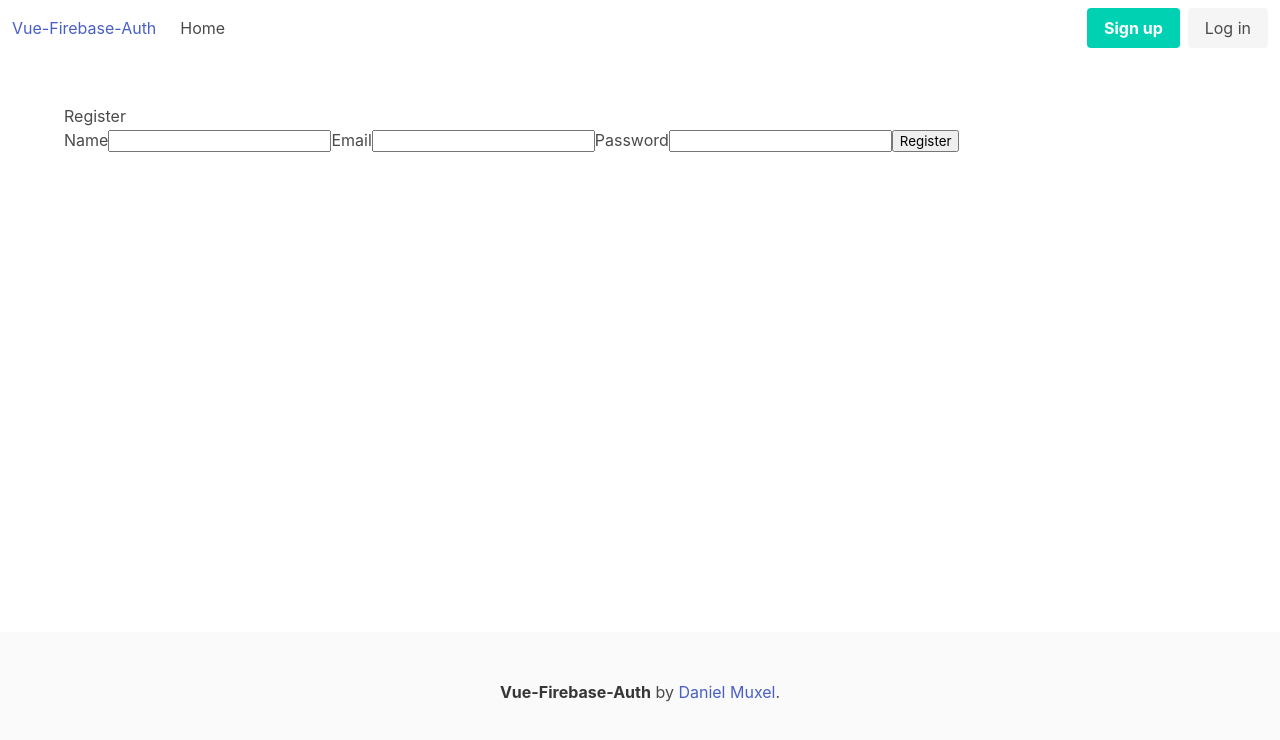
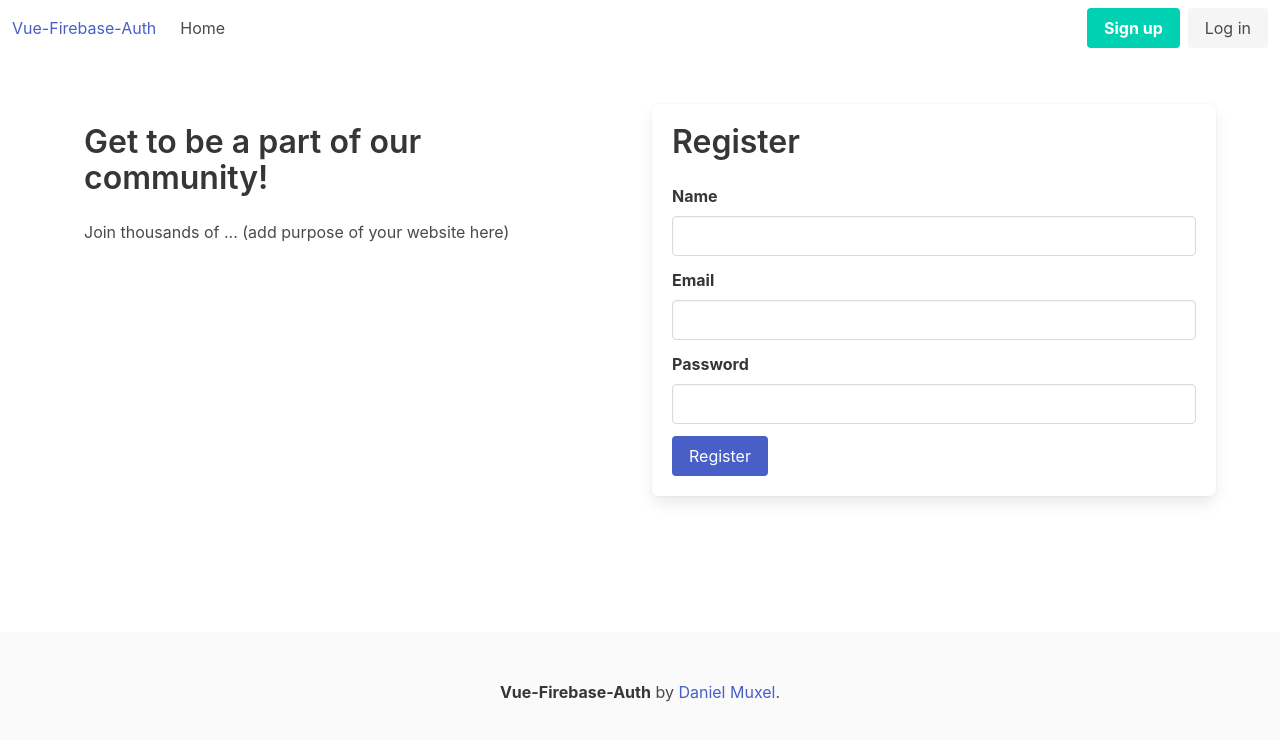
Before and after one commit to danielmuxel/vue-firebase-auth, a Vue app: page /register in a window 1280 px wide. Shown: the top 740 px of the page. Built offline with nearby package versions, Linux system fonts and the light colour scheme; no server answers.

Commit message:
Login and registration updated to bulma

```diff
--- a/src/views/Login.vue
+++ b/src/views/Login.vue
@@ -1,3 +1,71 @@
 <template>
-  <h1>Login</h1>
+  <div class="columns">
+    <div class="column">
+      <div class="box is-shadowless">
+        <h1 class="title">Hello and welcome back!</h1>
+        <p>Just login to access your Dashboard again</p>
+      </div>
+    </div>
+    <div class="column">
+      <form class="box" @submit.prevent="submit">
+        <h2 class="title">Login</h2>
+
+        <article v-if="error" class="message is-danger">
+          <div class="message-body">
+            {{ error }}
+          </div>
+        </article>
+
+        <div class="field">
+          <label class="label">Email</label>
+          <div class="control">
+            <input v-model="form.email" class="input" type="text" />
+          </div>
+        </div>
+
+        <div class="field">
+          <label class="label">Password</label>
+          <div class="control">
+            <input v-model="form.password" class="input" type="password" />
+          </div>
+        </div>
+
+        <div class="field is-grouped">
+          <div class="control">
+            <button type="submit" class="button is-link">Login</button>
+          </div>
+        </div>
+      </form>
+    </div>
+  </div>
 </template>
+
+<script>
+import firebase from "firebase";
+
+export default {
+  data() {
+    return {
+      form: {
+        name: "",
+        email: "",
+        password: "",
+      },
+      error: null,
+    };
+  },
+  methods: {
+    submit() {
+      firebase
+        .auth()
+        .signInWithEmailAndPassword(this.form.email, this.form.password)
+        .then((data) => {
+          this.$router.replace({ name: "Dashboard" });
+        })
+        .catch((err) => {
+          this.error = err.message;
+        });
+    },
+  },
+};
+</script>
--- a/src/views/Register.vue
+++ b/src/views/Register.vue
@@ -1,20 +1,52 @@
 <template>
-  <h1>Register</h1>
+<div class="columns">
+  <div class="column">
+    <div class="box is-shadowless">
+      <h1 class="title">Get to be a part of our community!</h1>
+      <p>Join thousands of ... (add purpose of your website here)</p>
+    </div>
 
-  <div v-if="error">{{ error }}</div>
+  </div>
+  <div class="column">
+    <form class="box" @submit.prevent="submit">
+    <h2 class="title">Register</h2>
 
-  <form @submit.prevent="submit">
-    <label>Name</label>
-    <input v-model="form.name" id="name" type="text" />
+    <article v-if="error" class="message is-danger">
+      <div class="message-body">
+        {{ error }}
+      </div>
+    </article>
 
-    <label>Email</label>
-    <input v-model="form.email" id="email" type="text" />
+    <div class="field">
+      <label class="label">Name</label>
+      <div class="control">
+        <input v-model="form.name" class="input" type="text" />
+      </div>
+    </div>
 
-    <label>Password</label>
-    <input v-model="form.password" id="password" type="password" />
+    <div class="field">
+      <label class="label">Email</label>
+      <div class="control">
+        <input v-model="form.email" class="input" type="text" />
+      </div>
+    </div>
 
-    <button type="submit">Register</button>
+    <div class="field">
+      <label class="label">Password</label>
+      <div class="control">
+        <input v-model="form.password" class="input" type="password" />
+      </div>
+    </div>
+
+    <div class="field is-grouped">
+      <div class="control">
+        <button type="submit" class="button is-link">Register</button>
+      </div>
+    </div>
   </form>
+  </div>
+</div>
+
 </template>
 
 <script>
```
